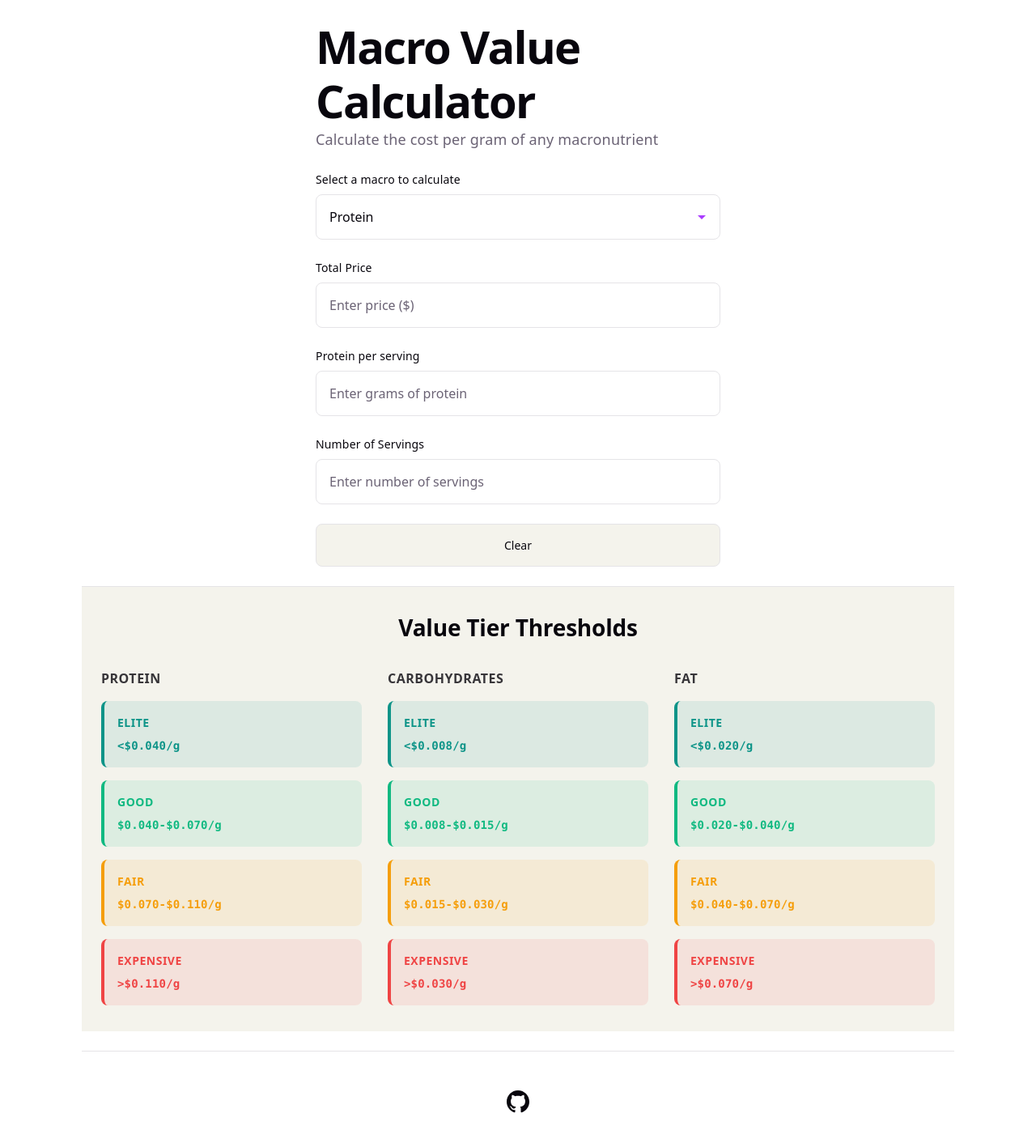
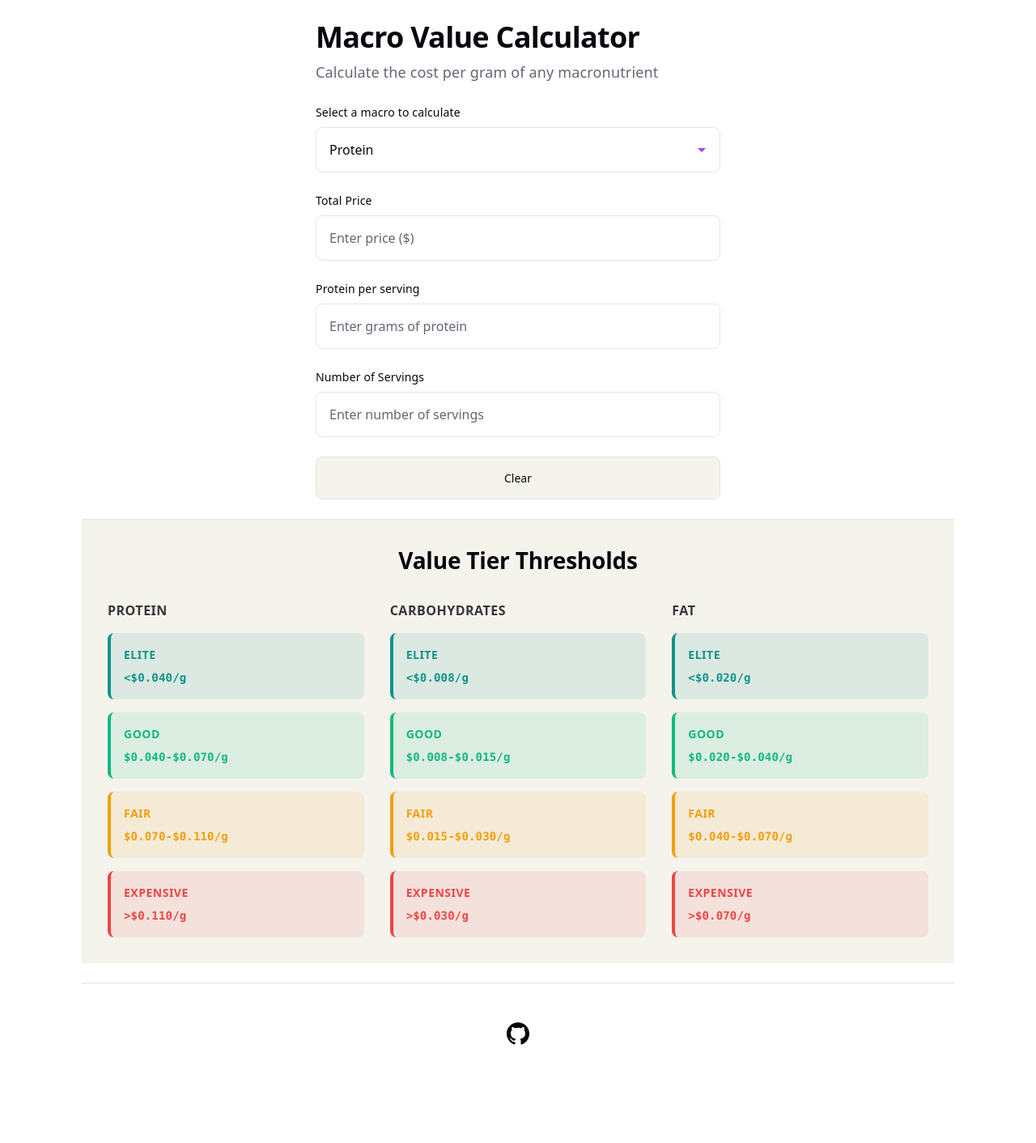
Before and after one commit to Eliwash73/macro-value-calculator, a React (Vite) app: page / in a window 1280 px wide. Shown: the top 1412 px of the page at 81% size. After the commit the page ends 1363 px from the top, so only its background shows below. Built offline with nearby package versions, Linux system fonts and the light colour scheme.

Commit message:
ui fixes

```diff
--- a/src/App.css
+++ b/src/App.css
@@ -277,14 +277,15 @@
 }
 
 .thresholds-section {
-  padding: var(--spacing-lg) var(--spacing-md);
+  width: 100%;
+  padding: var(--spacing-lg);
   background: var(--code-bg);
   border-top: 1px solid var(--border);
 }
 
 .thresholds-section h2 {
   text-align: center;
-  margin-bottom: var(--spacing-lg);
+  margin: 0 0 var(--spacing-lg) 0;
   font-size: 24px;
 }
 
@@ -293,7 +294,10 @@
   grid-template-columns: 1fr;
   gap: var(--spacing-lg);
   max-width: 1126px;
+  width: 100%;
   margin: 0 auto;
+  padding: 0 var(--spacing-md);
+  box-sizing: border-box;
 }
 
 .macro-tier {
@@ -304,7 +308,7 @@
 
 .macro-tier h3 {
   margin: 0;
-  font-size: 16px;
+  font-size: 14px;
   text-transform: uppercase;
   letter-spacing: 0.5px;
   opacity: 0.8;
@@ -321,7 +325,7 @@
 
 .tier-label {
   font-weight: 600;
-  font-size: 14px;
+  font-size: 13px;
   text-transform: uppercase;
   letter-spacing: 0.5px;
 }
@@ -329,7 +333,7 @@
 .tier-value {
   font-family: var(--mono);
   font-weight: 600;
-  font-size: 14px;
+  font-size: 13px;
 }
 
 .elite-tier {
@@ -382,14 +386,30 @@
   }
 }
 
+@media (min-width: 375px) {
+  .thresholds-section {
+    padding: var(--spacing-lg);
+  }
+
+  .thresholds-grid {
+    padding: 0 var(--spacing-md);
+  }
+
+  .tier-label,
+  .tier-value {
+    font-size: 14px;
+  }
+}
+
 @media (min-width: 768px) {
   .thresholds-section {
-    padding: var(--spacing-xl) var(--spacing-lg);
+    padding: var(--spacing-xl);
   }
 
   .thresholds-grid {
     grid-template-columns: repeat(3, 1fr);
     gap: var(--spacing-xl);
+    padding: 0;
   }
 
   .thresholds-section h2 {
@@ -401,6 +421,15 @@
     flex-direction: column;
     align-items: flex-start;
     gap: var(--spacing-sm);
+  }
+
+  .macro-tier h3 {
+    font-size: 16px;
+  }
+
+  .tier-label,
+  .tier-value {
+    font-size: 14px;
   }
 }
 
@@ -448,3 +477,23 @@
     height: 28px;
   }
 }
+
+h1 {
+  font-size: 24px;
+  letter-spacing: -0.48px;
+  line-height: 1.2;
+  margin: 0 0 8px 0;
+
+  @media (min-width: 375px) {
+    font-size: 28px;
+  }
+
+  @media (min-width: 768px) {
+    font-size: 32px;
+  }
+
+  @media (min-width: 1024px) {
+    font-size: 36px;
+    letter-spacing: -0.72px;
+  }
+}
```
